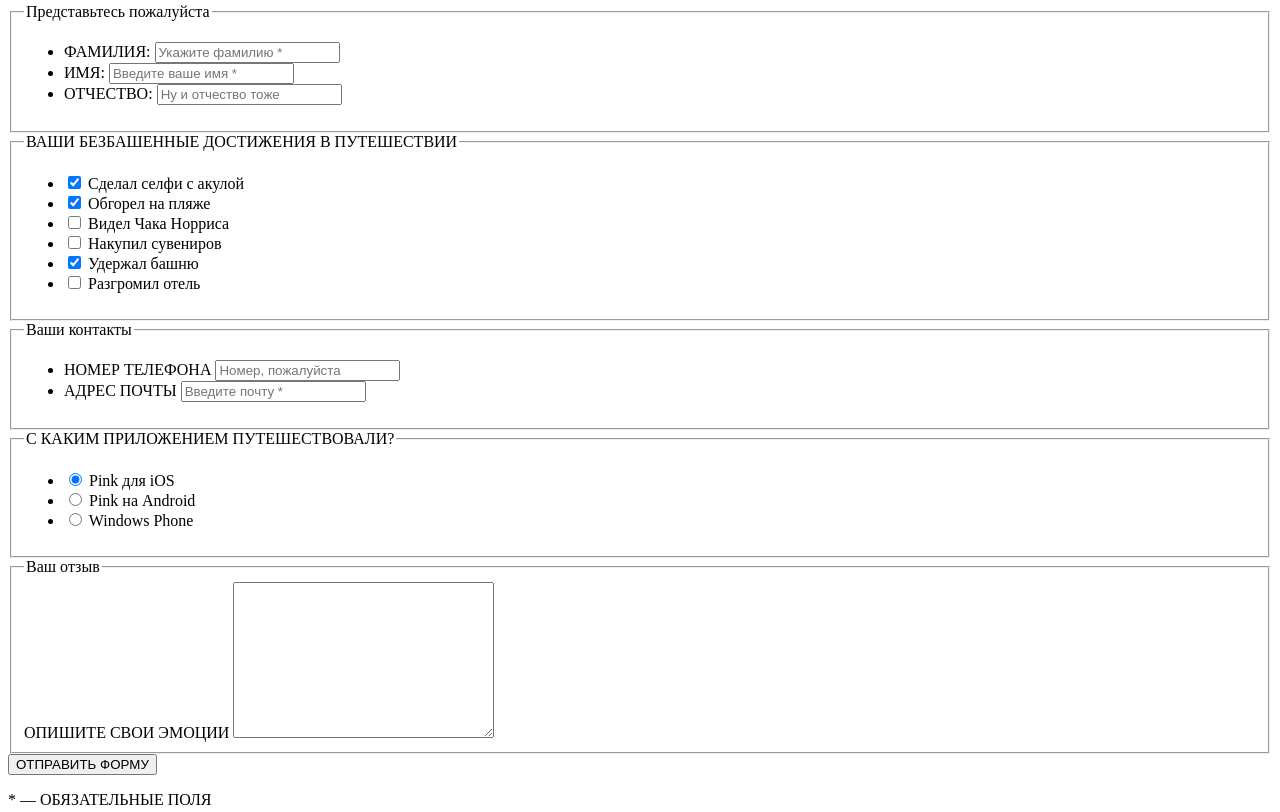
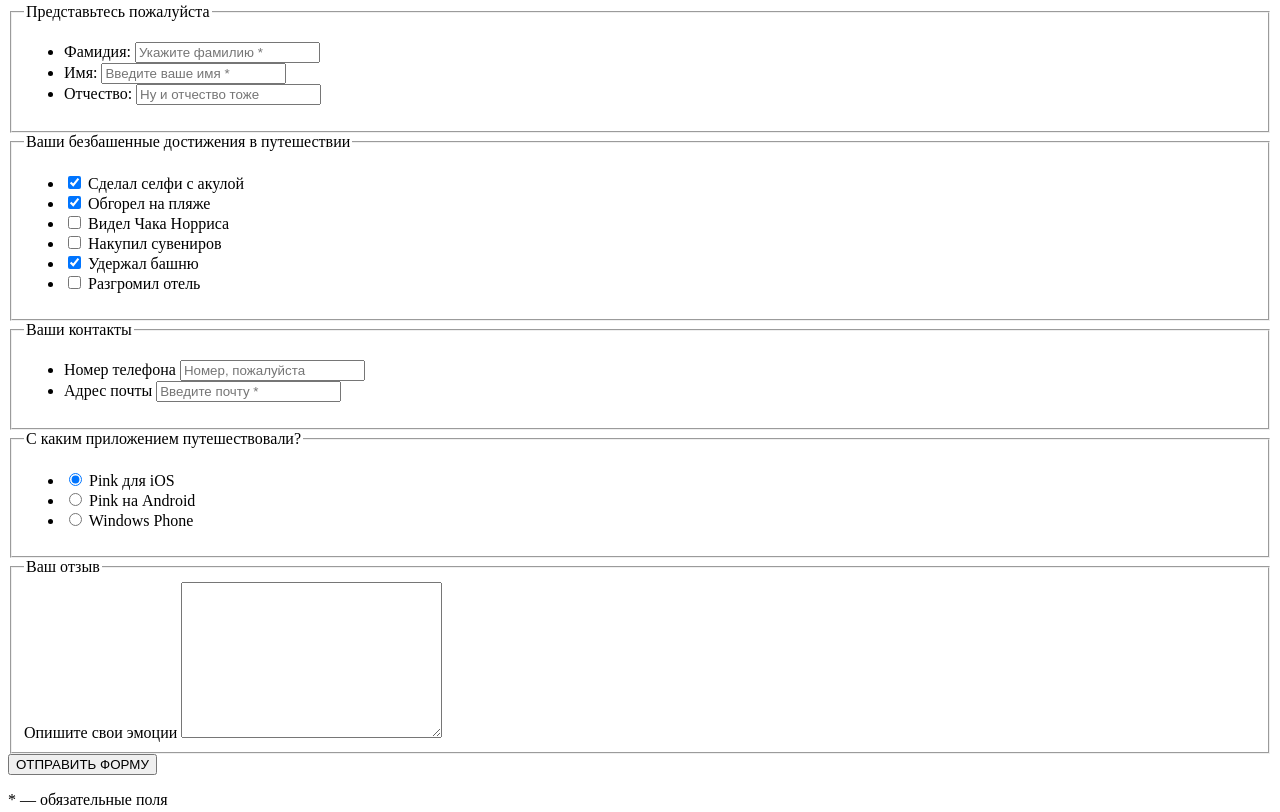
Before and after one commit to Asgen/810549-pink, a website: page source/form.html in a window 1280 px wide. Shown: the part 292-1104 px from the top of the page. Drawn offline with Linux system fonts and the light colour scheme.

Commit message:
Исправляет орфографию

```diff
--- a/source/form.html
+++ b/source/form.html
@@ -47,24 +47,24 @@
             <legend class="visually-hidden">Представьтесь пожалуйста</legend>
             <ul class="form__list">
               <li class="form__item">
-                <label class="form__label" for="user-surname">ФАМИЛИЯ:
+                <label class="form__label" for="user-surname">Фамидия:
                   <input class="form__input-text" id="user-surname" type="text" placeholder="Укажите фамилию *">
                 </label>
               </li>
               <li class="form__item">
-                <label class="form__label" for="user-name">ИМЯ:
+                <label class="form__label" for="user-name">Имя:
                   <input class="form__input-text" id="user-name" type="text" placeholder="Введите ваше имя *">
                 </label>
               </li>
               <li class="form__item">
-                <label class="form__label" for="user-patronymic">ОТЧЕСТВО:
+                <label class="form__label" for="user-patronymic">Отчество:
                   <input class="form__input-text" id="user-patronymic" type="text" placeholder="Ну и отчество тоже">
                 </label>
               </li>
             </ul>
           </fieldset>
           <fieldset class="form__fieldset">
-            <legend class="form__legend">ВАШИ БЕЗБАШЕННЫЕ ДОСТИЖЕНИЯ В ПУТЕШЕСТВИИ</legend>
+            <legend class="form__legend">Ваши безбашенные достижения в путешествии</legend>
             <ul class="form__list">
               <li class="form__item">
                 <input class="form__input-checkbox" id="selfy-with-shark-id" type="checkbox" name="selfy-with-shark" checked>
@@ -96,19 +96,19 @@
             <legend class="visually-hidden">Ваши контакты</legend>
             <ul class="form__list">
               <li class="form__item">
-                <label class="form__label" for="user-tel">НОМЕР ТЕЛЕФОНА
+                <label class="form__label" for="user-tel">Номер телефона
                   <input class="form__input-text" id="user-tel" type="number" placeholder="Номер, пожалуйста">
                 </label>
               </li>
               <li class="form__item">
-                <label class="form__label" for="user-email">АДРЕС ПОЧТЫ
+                <label class="form__label" for="user-email">Адрес почты
                   <input class="form__input-text" id="user-email" type="email" placeholder="Введите почту *">
                 </label>
               </li>
             </ul>
           </fieldset>
           <fieldset class="form__fieldset">
-            <legend class="form__legend">С КАКИМ ПРИЛОЖЕНИЕМ ПУТЕШЕСТВОВАЛИ?</legend>
+            <legend class="form__legend">С каким приложением путешествовали?</legend>
             <ul class="form__list">
               <li class="form__item">
                 <input class="form__input-radio" name="used-app" value="iOS" id="pink-ios-app" type="radio" checked>
@@ -126,13 +126,13 @@
           </fieldset>
           <fieldset class="form__fieldset">
             <legend class="visually-hidden">Ваш отзыв</legend>
-            <label class="form__label" for="users-emotion-id">ОПИШИТЕ СВОИ ЭМОЦИИ
+            <label class="form__label" for="users-emotion-id">Опишите свои эмоции
               <textarea class="form__input-textarea" name="users-emotion" id="users-emotion-id" cols="30" rows="10"></textarea>
             </label>
           </fieldset>
           <input type="submit" class="form__submit-button button" value="ОТПРАВИТЬ ФОРМУ">
         </form>
-        <p class="form__note"><span class="form__note form__note--red">* </span>— ОБЯЗАТЕЛЬНЫЕ ПОЛЯ</p>
+        <p class="form__note"><span class="form__note form__note--red">* </span>— обязательные поля</p>
       </section>
 
 
```
Also changed, not shown: source/index.html (+1 -1 lines), source/photo.html (+1 -1 lines).
